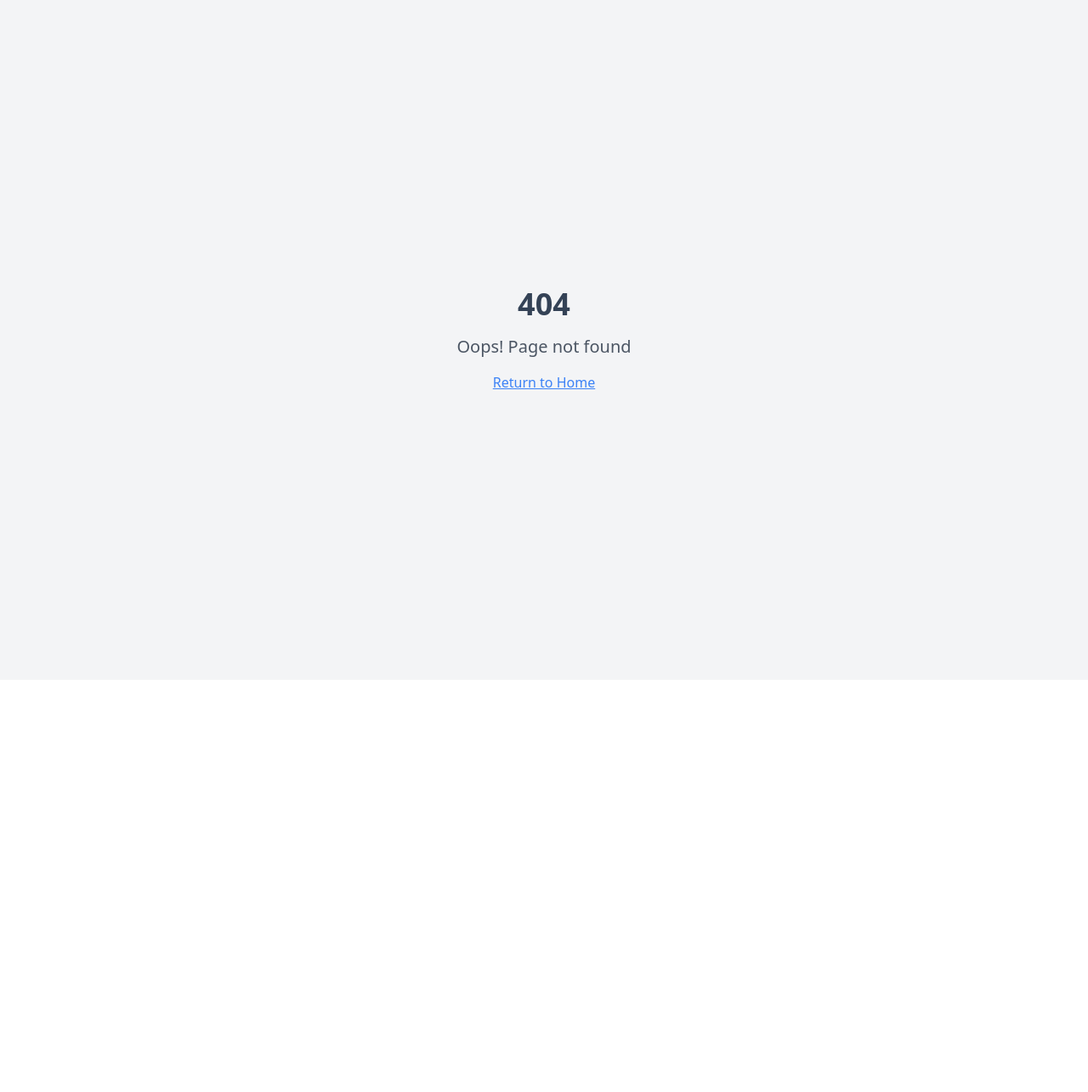
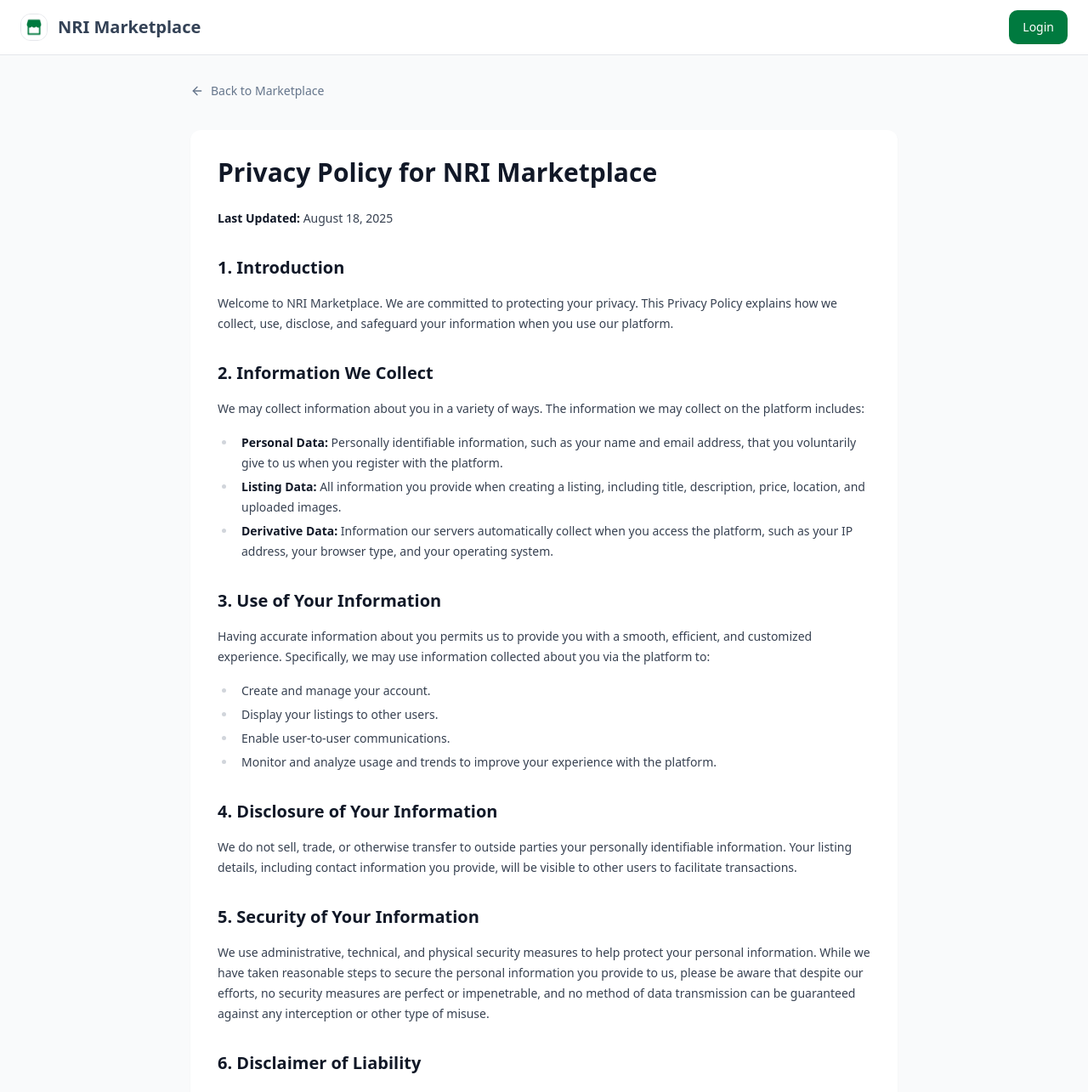
Before and after one commit to theuntoldcreator/Desi-Market-Place, a React (Vite) app: page /privacy-policy in a window 1280 px wide. Before the commit this address had no page. Shown: the top 1285 px of the page at 85% size. Before the commit the page ends 800 px from the top, so only its background shows below. Built offline with nearby package versions, Linux system fonts and the light colour scheme; what leo-profanity would draw is missing.

Commit message:
[dyad] Added Privacy Policy page - wrote 3 file(s)

```diff
--- a/src/App.tsx
+++ b/src/App.tsx
@@ -9,6 +9,7 @@ import { AuthProvider } from "./context/AuthContext";
 import Auth from "./pages/Auth";
 import MyListings from "./pages/MyListings";
 import Favorites from "./pages/Favorites";
+import PrivacyPolicy from "./pages/PrivacyPolicy";
 
 const queryClient = new QueryClient();
 
@@ -19,6 +20,7 @@ const AppRoutes = () => {
       <Route path="/login" element={<Auth />} />
       <Route path="/my-listings" element={<MyListings />} />
       <Route path="/favorites" element={<Favorites />} />
+      <Route path="/privacy-policy" element={<PrivacyPolicy />} />
       <Route path="*" element={<NotFound />} />
     </Routes>
   );
--- a/src/components/marketplace/DisclaimerSection.tsx
+++ b/src/components/marketplace/DisclaimerSection.tsx
@@ -1,6 +1,7 @@
 import { AlertTriangle, Shield, Eye } from 'lucide-react';
 import { Alert, AlertDescription } from '@/components/ui/alert';
 import { Card, CardContent, CardHeader, CardTitle } from '@/components/ui/card';
+import { Link } from 'react-router-dom';
 
 export function DisclaimerSection() {
   return (
@@ -46,6 +47,9 @@ export function DisclaimerSection() {
               We provide a platform to connect buyers and sellers, but all dealings are at your own risk.
               Please report suspicious activity to our support team.
             </p>
+            <p className="text-xs text-muted-foreground mt-2">
+              By using our service, you agree to our <Link to="/privacy-policy" className="underline hover:text-primary">Privacy Policy</Link>.
+            </p>
           </div>
         </CardContent>
       </Card>
--- /dev/null
+++ b/src/pages/PrivacyPolicy.tsx
@@ -0,0 +1,76 @@
+import { Header } from '@/components/layout/Header';
+import { Link } from 'react-router-dom';
+import { ArrowLeft } from 'lucide-react';
+
+export default function PrivacyPolicy() {
+  return (
+    <div className="w-full bg-gray-50 min-h-screen">
+      <Header />
+      <main className="container mx-auto max-w-4xl p-4 sm:p-6 lg:p-8">
+        <div className="mb-8">
+          <Link to="/" className="inline-flex items-center text-sm font-medium text-muted-foreground hover:text-primary transition-colors">
+            <ArrowLeft className="w-4 h-4 mr-2" />
+            Back to Marketplace
+          </Link>
+        </div>
+        <div className="bg-white p-8 rounded-lg shadow-sm prose prose-sm max-w-none">
+          <h1>Privacy Policy for NRI Marketplace</h1>
+          <p><strong>Last Updated:</strong> {new Date().toLocaleDateString('en-US', { year: 'numeric', month: 'long', day: 'numeric' })}</p>
+
+          <h2>1. Introduction</h2>
+          <p>
+            Welcome to NRI Marketplace. We are committed to protecting your privacy. This Privacy Policy explains how we collect, use, disclose, and safeguard your information when you use our platform.
+          </p>
+
+          <h2>2. Information We Collect</h2>
+          <p>
+            We may collect information about you in a variety of ways. The information we may collect on the platform includes:
+          </p>
+          <ul>
+            <li><strong>Personal Data:</strong> Personally identifiable information, such as your name and email address, that you voluntarily give to us when you register with the platform.</li>
+            <li><strong>Listing Data:</strong> All information you provide when creating a listing, including title, description, price, location, and uploaded images.</li>
+            <li><strong>Derivative Data:</strong> Information our servers automatically collect when you access the platform, such as your IP address, your browser type, and your operating system.</li>
+          </ul>
+
+          <h2>3. Use of Your Information</h2>
+          <p>
+            Having accurate information about you permits us to provide you with a smooth, efficient, and customized experience. Specifically, we may use information collected about you via the platform to:
+          </p>
+          <ul>
+            <li>Create and manage your account.</li>
+            <li>Display your listings to other users.</li>
+            <li>Enable user-to-user communications.</li>
+            <li>Monitor and analyze usage and trends to improve your experience with the platform.</li>
+          </ul>
+
+          <h2>4. Disclosure of Your Information</h2>
+          <p>
+            We do not sell, trade, or otherwise transfer to outside parties your personally identifiable information. Your listing details, including contact information you provide, will be visible to other users to facilitate transactions.
+          </p>
+
+          <h2>5. Security of Your Information</h2>
+          <p>
+            We use administrative, technical, and physical security measures to help protect your personal information. While we have taken reasonable steps to secure the personal information you provide to us, please be aware that despite our efforts, no security measures are perfect or impenetrable, and no method of data transmission can be guaranteed against any interception or other type of misuse.
+          </p>
+
+          <h2>6. Disclaimer of Liability</h2>
+          <p>
+            <strong>
+              NRI Marketplace functions solely as a platform to connect buyers and sellers. We are not involved in the actual transaction between users. As a result, we have no control over the quality, safety, morality, or legality of any aspect of the items listed, the truth or accuracy of the listings, the ability of sellers to sell items, or the ability of buyers to pay for items.
+            </strong>
+          </p>
+          <p>
+            <strong>
+              You agree that NRI Marketplace is not responsible or liable for any loss, damage, or dispute that may arise between you and any other user of the platform. All transactions and communications are conducted at your own risk. We strongly encourage you to follow the safety guidelines provided on our platform.
+            </strong>
+          </p>
+
+          <h2>7. Contact Us</h2>
+          <p>
+            If you have questions or comments about this Privacy Policy, please contact us through the platform's designated support channels.
+          </p>
+        </div>
+      </main>
+    </div>
+  );
+}
```
